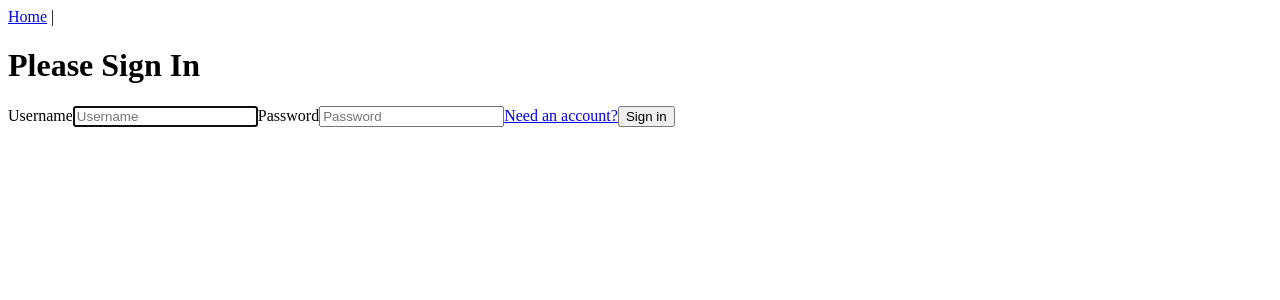
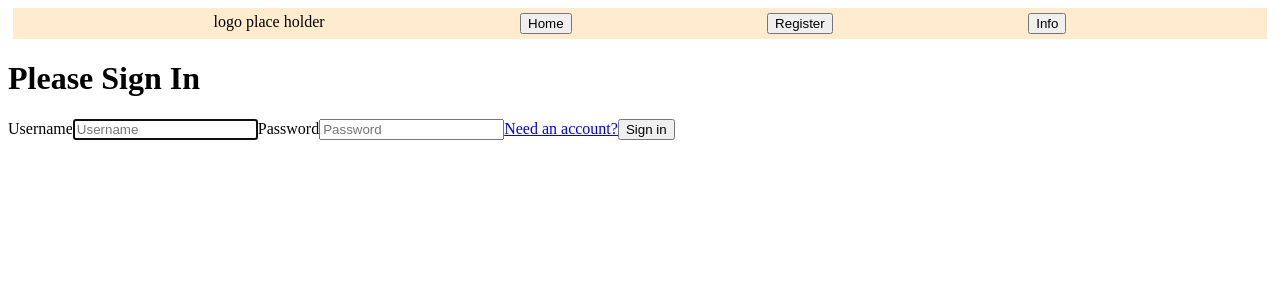
Before and after one commit to itomasek/Final-Capstone, a Vue app in the folder vue/: page /login in a window 1280 px wide. Shown: the top 300 px of the page. Built offline with nearby package versions, Linux system fonts and the light colour scheme.

Commit message:
made changes to home/login

```diff
--- a/vue/src/App.vue
+++ b/vue/src/App.vue
@@ -1,9 +1,18 @@
 <template>
   <div id="app">
-    <div id="nav">
-      <router-link v-bind:to="{ name: 'home' }">Home</router-link>&nbsp;|&nbsp;
-      <router-link v-bind:to="{ name: 'logout' }" v-if="$store.state.token != ''">Logout</router-link>
-    </div>
+
+    <app-header />
+
     <router-view />
   </div>
 </template>
+
+<script>
+
+import AppHeader from "./components/AppHeader.vue";
+
+export default {
+  name: "app",
+  components: {AppHeader}
+}
+</script>
--- /dev/null
+++ b/vue/src/components/AppHeader.vue
@@ -0,0 +1,37 @@
+<template>
+
+  <div class="container">
+      <div>
+          logo place holder
+      </div>
+      <div>
+          <router-link v-bind:to="{name: 'home'}"><button>Home</button></router-link>
+        </div>
+
+      <div v-if="$store.state.token != ''">
+          <router-link v-bind:to="{name: 'logout'}"><button>Logout</button></router-link>
+        </div>
+      <div>
+          <router-link v-bind:to="{name: 'register'}"><button>Register</button></router-link>
+        </div>
+      <div><button>Info</button></div>
+  </div>
+</template>
+
+<script>
+export default {
+    name: "app-header"
+}
+</script>
+
+<style>
+.container {
+    display: flex;
+    justify-content: space-evenly;
+    flex-wrap: nowrap;
+    background: blanchedalmond;
+    padding: 5px;
+    margin: 5px;
+}
+
+</style>
--- a/vue/src/components/Card.vue
+++ b/vue/src/components/Card.vue
@@ -1,6 +1,6 @@
 <template>
   <div>
-    <div id="front" v-show="showFront">
+    <div id="front" >
       <h1 class="subject">{{ card.subject }}</h1>
       <p class="tags">{{ card.tags }}</p>
       <h3 class="question">{{ card.question }}</h3>
@@ -8,7 +8,7 @@
       <p class="author">{{ this.username }}</p>
       <button class="flip">Flip</button>
     </div>
-    <div id="back" v-show="!showFront">
+    <div id="back" >
       <h1 class="subject">{{ card.subject }}</h1>
       <p class="tags">{{ card.tags }}</p>
       <h3 class="answer">{{ card.answer }}</h3>
@@ -37,4 +37,57 @@ export default {
 </script>
 
 <style>
+
+#front {
+  display: grid;
+  grid-template-columns: 1fr 1fr 1fr;
+  grid-template-areas:
+      "subject . tags "
+      "question question question"
+      "edit author flip" ;
+  border: solid black 2px;
+  padding: 50px;
+  margin: 50px;
+}
+
+#back {
+  display: grid;
+  grid-template-columns: 1fr 1fr 1fr;
+  grid-template-areas:
+      "subject . tags "
+      "answer answer answer"
+      "edit author flip" ;
+  border: solid black 2px;
+  padding: 50px;
+  margin: 50px;
+}
+
+.subject {
+  grid-area: subject;
+
+}
+
+.tags {
+  grid-area: tags;
+}
+
+.question {
+  grid-area: question;
+}
+
+.edit {
+  grid-area: edit;
+}
+
+.author {
+  grid-area: author;
+}
+
+.flip {
+  grid-area: flip;
+}
+
+.answer {
+  grid-area: answer;
+}
 </style>
--- a/vue/src/views/Home.vue
+++ b/vue/src/views/Home.vue
@@ -3,6 +3,7 @@
     <h1>Home</h1>
     <p>You must be authenticated to see this</p>
     <router-link :to="{name: 'new-card'}">Create A New Card</router-link>
+    <br>
     <router-link :to="{name: 'my-cards', params: {user_id: this.$store.state.user.id}}">View Your Cards</router-link>
   </div>
 </template>
```
